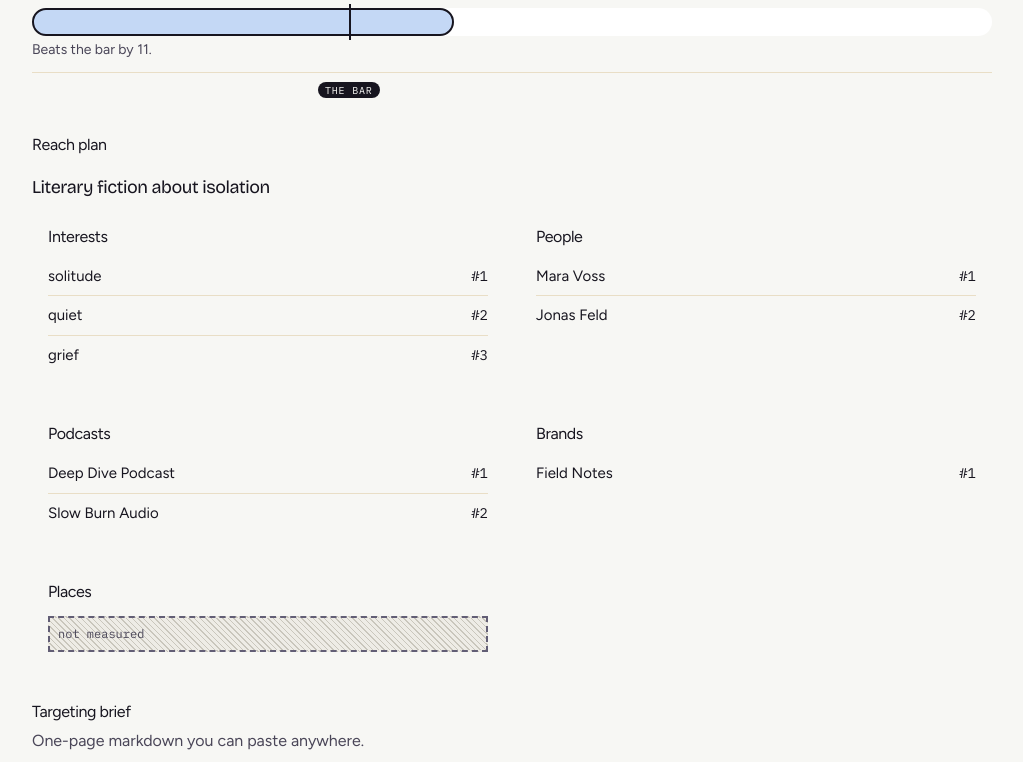
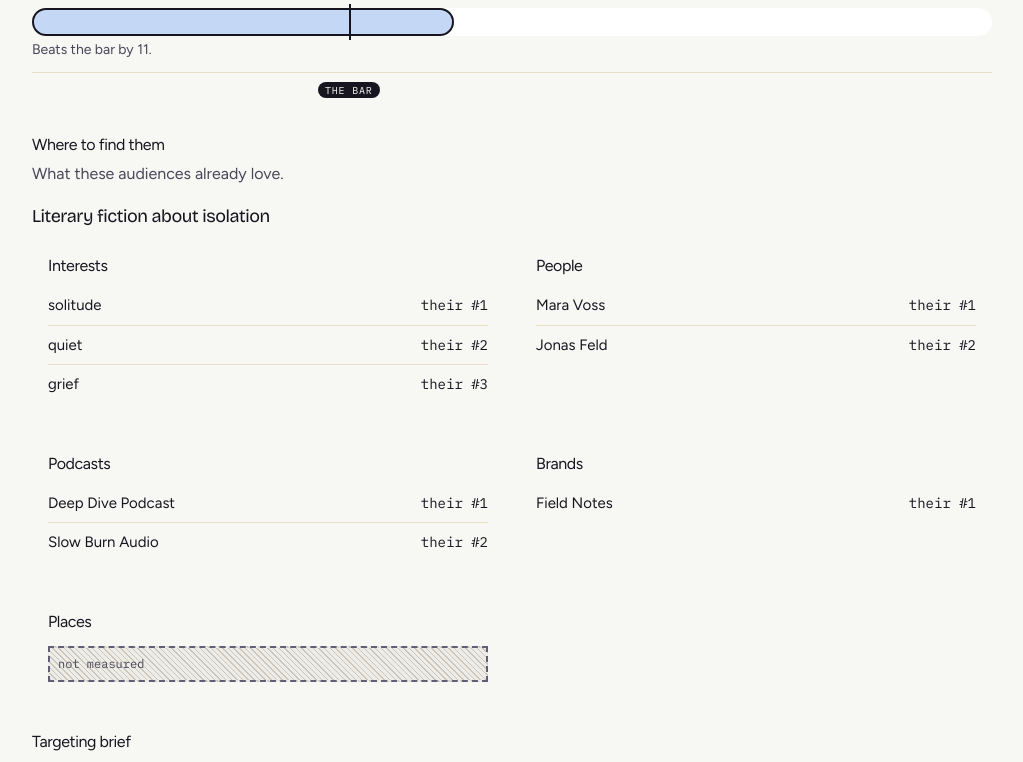
Before and after one commit to DammyCodes-all/whitespace, a Next.js app: page /demo/result in a window 1280 px wide. Shown: the part 880-1642 px from the top of the page, without its empty margins (128-1151 px from the left). Built offline with nearby package versions, Linux system fonts and the light colour scheme.

Commit message:
Rename reach plan to where to find them in plain words

```diff
--- a/src/components/flow-result-view.tsx
+++ b/src/components/flow-result-view.tsx
@@ -157,28 +157,31 @@ function ReachBlock({ result }: { result: FlowResult }) {
   const reach = result.reach;
   if (reach === null) {
     return (
-      <section aria-label="Reach plan" className="mt-8">
-        <h3 className="text-base tracking-tight text-ink">Reach plan</h3>
+      <section aria-label="Where to find them" className="mt-8">
+        <h3 className="text-base tracking-tight text-ink">Where to find them</h3>
         <p className="mt-2 text-body text-ink-2">
-          Nothing beat the control ceiling, so there is no reach plan. The app
-          says so instead of inventing one.
+          Nothing beat the bar, so there is no list of where to find them.
+          The app says so instead of inventing one.
         </p>
       </section>
     );
   }
   if (reach.length === 0) {
     return (
-      <section aria-label="Reach plan" className="mt-8">
-        <h3 className="text-base tracking-tight text-ink">Reach plan</h3>
+      <section aria-label="Where to find them" className="mt-8">
+        <h3 className="text-base tracking-tight text-ink">Where to find them</h3>
         <p className="mt-2 text-body text-ink-2">
-          This audience beat the ceiling, but no reach items were measured.
+          This audience beat the bar, but nothing they love was measured.
         </p>
       </section>
     );
   }
   return (
-    <section aria-label="Reach plan" className="mt-8">
-      <h3 className="text-base tracking-tight text-ink">Reach plan</h3>
+    <section aria-label="Where to find them" className="mt-8">
+      <h3 className="text-base tracking-tight text-ink">Where to find them</h3>
+      <p className="mt-1 max-w-prose text-body text-ink-2">
+        What these audiences already love.
+      </p>
       {reach.map((group) => (
         <div key={group.audienceId} className="mt-4">
           <p className="font-serif text-lg tracking-tight text-ink">
@@ -206,7 +209,7 @@ function ReachBlock({ result }: { result: FlowResult }) {
                             data-numeric
                             className="tnum shrink-0 font-mono text-sm text-ink"
                           >
-                            #{item.rank}
+                            their #{item.rank}
                           </p>
                         </li>
                       ))}
@@ -237,7 +240,7 @@ export function FlowResultView({
       <section aria-label="Targeting brief" className="mt-8">
         <h3 className="text-base tracking-tight text-ink">Targeting brief</h3>
         <p className="mt-1 max-w-prose text-body text-ink-2">
-          One-page markdown you can paste anywhere.
+          A one-page summary you can paste anywhere.
         </p>
         <CopyBriefButton result={result} />
       </section>
```
